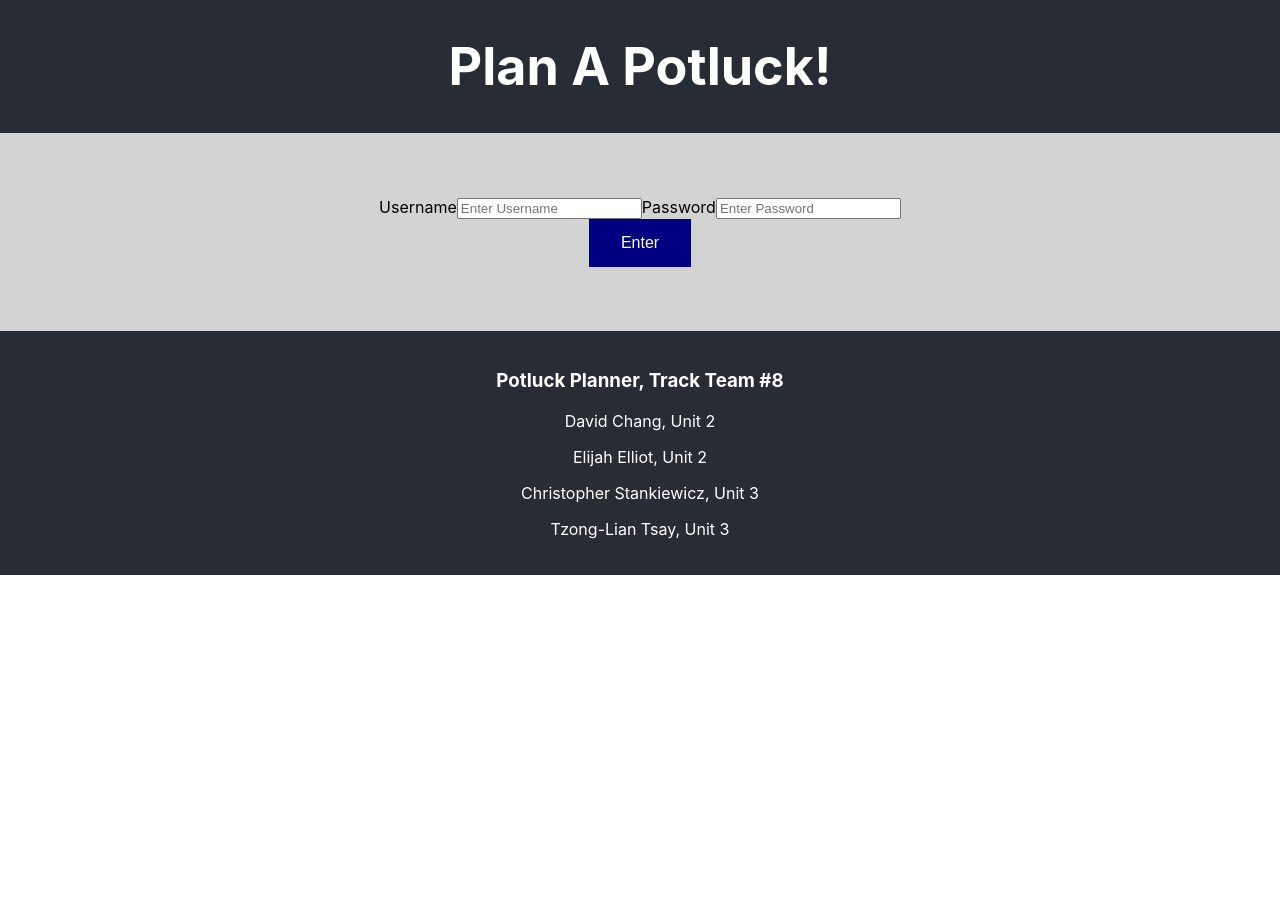
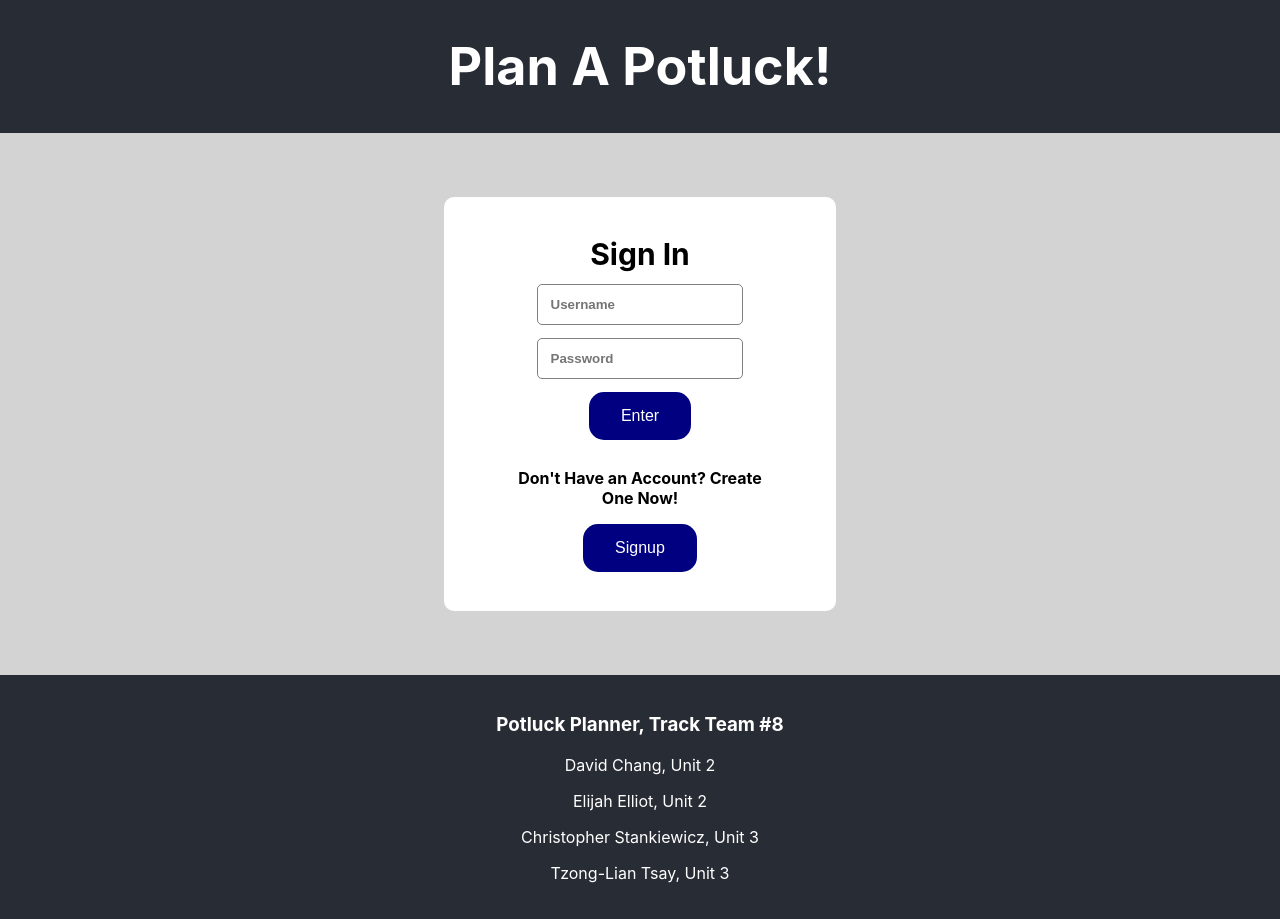
Before and after one commit to Build-Week-Potluck-Planner/Front-End, a React (Create React App) app: page /login in a window 1280 px wide. Before the commit the page ends 800 px from the top, so only its background shows below. Built offline with nearby package versions, Linux system fonts and the light colour scheme.

Commit message:
Finished Sign Up and Log In Styling

```diff
--- a/src/components/log-in.js
+++ b/src/components/log-in.js
@@ -1,8 +1,50 @@
 import React, { useEffect, useState } from "react";
 import { useHistory } from "react-router-dom";
 import * as yup from "yup";
-import axios from "axios";
 import { authorization } from "../utils/AxiosWithAuth";
+import styled from 'styled-components';
+
+const StyledCard = styled.div `
+  background-color: #ffffff;
+  border-radius: 10px;
+  padding-left: 3%;
+  padding-right: 3%;
+`
+
+const Form = styled.form `
+  margin: 2%;
+  display: flex;
+  flex-direction: column;
+  padding: 10%;
+  font-size: 30px;
+  font-weight: bold;
+`
+
+const SubmitButton = styled.button `
+  margin: 5%;
+  border-radius: 15px;
+`
+
+const LoginButton = styled.button `
+  border-radius: 15px;
+`
+
+const Label = styled.label `
+  padding-top: 5%;
+  font-size: 25px;
+  font-weight: normal;
+`
+
+const P = styled.p `
+  font-size: 16px;
+`
+
+const Input = styled.input `
+  padding: 5%;
+  border-radius: 5px;
+  border: 1px solid gray;
+  font-weight: bold;
+`
 
 const schema = yup.object().shape({
   username: yup.string().required("Username is Required"),
@@ -62,41 +104,41 @@ export default function Login() {
   }, [loginData]);
 
   return (
-    <div className="logIn_inputs">
+    <StyledCard>
       <div style={{ color: "red" }}>
         <div>{errors.username}</div>
         <div>{errors.password}</div>
       </div>
 
-      <form onSubmit={onSubmit}>
-        <label>
-          Username
-          <input
+      <Form onSubmit={onSubmit}> Sign In
+        <Label>
+          <Input
             type="text"
             name="username"
             value={loginData.username}
             onChange={onChange}
-            placeholder="Enter Username"
+            placeholder="Username"
             maxLength="20"
           />
-        </label>
+        </Label>
 
-        <label>
-          Password
-          <input
+        <Label>
+          <Input
             type="text"
             name="password"
             value={loginData.password}
             onChange={onChange}
-            placeholder="Enter Password"
+            placeholder="Password"
             maxLength="12"
           />
-        </label>
+        </Label>
 
         <div className="enter">
-          <button disabled={disabled}>Enter</button>
+          <SubmitButton disabled={disabled}>Enter</SubmitButton>
+          <P>Don't Have an Account? Create One Now!</P>
+          <LoginButton onClick={() => push("/signup")}>Signup</LoginButton>
         </div>
-      </form>
-    </div>
+      </Form>
+    </StyledCard>
   );
 }
--- a/src/components/sign-up.js
+++ b/src/components/sign-up.js
@@ -1,17 +1,18 @@
 import React, { useEffect, useState } from "react";
 import * as yup from "yup";
-import { useHistory, Route, Link } from "react-router-dom";
+import { useHistory } from "react-router-dom";
 import { authorization } from "../utils/AxiosWithAuth";
 import styled from 'styled-components'
 
 
 const StyledCard = styled.div `
-  border: 2px solid red;
   background-color: #ffffff;
+  border-radius: 10px;
+  padding-left: 3%;
+  padding-right: 3%;
 `
 
 const Form = styled.form `
-  // border: 2px solid green;
   margin: 2%;
   display: flex;
   flex-direction: column;
@@ -22,14 +23,14 @@ const Form = styled.form `
 
 const SubmitButton = styled.button `
   margin: 5%;
+  border-radius: 15px;
 `
 
 const LoginButton = styled.button `
-
+  border-radius: 15px;
 `
 
 const Label = styled.label `
-  // border: 2px solid green;
   padding-top: 5%;
   font-size: 25px;
   font-weight: normal;
@@ -40,8 +41,10 @@ const P = styled.p `
 `
 
 const Input = styled.input `
-  padding: 3%;
-  // border-radius: 15%;
+  padding: 5%;
+  border-radius: 5px;
+  border: 1px solid gray;
+  font-weight: bold;
 `
 
 const schema = yup.object().shape({
@@ -109,51 +112,51 @@ export default function Signup() {
 
   return (
     <StyledCard>
-      <Form onSubmit={onSubmit}> Create Your Account!
+      <Form onSubmit={onSubmit}> Create Your Account
         <Label>
-          Username
+
           <Input
             type="text"
             name="username"
             value={signUpData.username}
             onChange={onChange}
-            placeholder="Enter Username"
+            placeholder="Username"
             maxLength="20"
           />
         </Label>
 
         <Label>
-          Password
+
           <Input
             type="text"
             name="password"
             value={signUpData.password}
             onChange={onChange}
-            placeholder="Enter Password"
+            placeholder="Password"
             maxLength="12"
           />
         </Label>
 
         <Label>
-          Full Name
+
           <Input
             type="text"
             name="full_name"
             value={signUpData.full_name}
             onChange={onChange}
-            placeholder="Enter Your Full Name"
+            placeholder="Full Name"
             maxLength="25"
           />
         </Label>
 
         <Label>
-          Email
+
           <Input
             type="email"
             name="email"
             value={signUpData.email}
             onChange={onChange}
-            placeholder="Enter Your Email"
+            placeholder="Email"
             maxLength="35"
           />
         </Label>
@@ -161,7 +164,7 @@ export default function Signup() {
         <div>
           <SubmitButton disabled={disabled}>Register Now!</SubmitButton>
           <P>Already Have an Account? Log In Here!</P>
-          <button onClick={() => push("/login")}>Login</button>
+          <LoginButton onClick={() => push("/login")}>Login</LoginButton>
         </div>
       </Form>
     </StyledCard>
```
